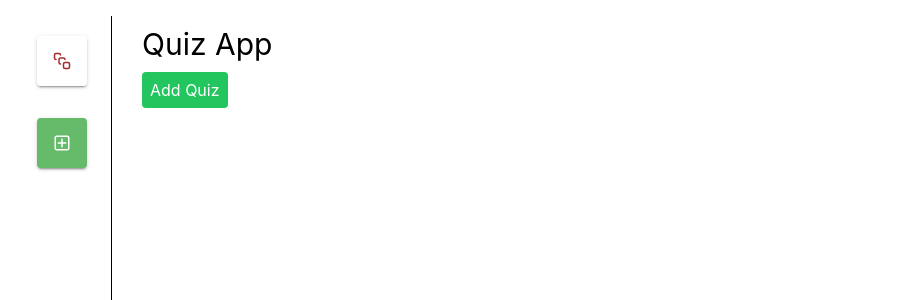
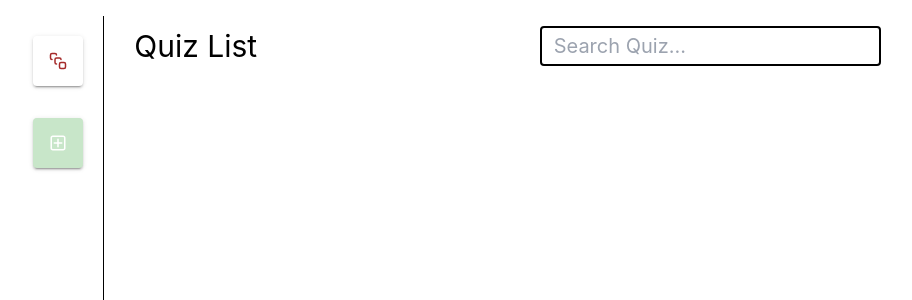
Before and after one commit to Aivazov/test-quiz-app, a React (Create React App) app: page / in a window 1280 px wide. Shown: the top 300 px of the page, without its empty margins (4-916 px from the left). Built offline with nearby package versions, Linux system fonts and the light colour scheme; the HTML template or start-up script is replaced by a standard one.

Commit message:
adding search input into quizlist component

```diff
--- a/src/App.tsx
+++ b/src/App.tsx
@@ -24,8 +24,8 @@ const App: React.FC = () => {
     <Router>
       <div className="container mx-auto p-4 flex flex-row w-full">
         <Header />
-        <main className="py-[10px] px-[30px]">
-          <h1 className="text-3xl mb-4">Quiz App</h1>
+        <main className="py-[10px] px-[30px] w-full">
+          {/* <h1 className="text-3xl mb-4">Quiz App</h1> */}
           <Routes>
             <Route path="/" element={<QuizList quizzes={quizzes} />} />
             <Route
--- a/src/components/AddQuiz/AddQuiz.tsx
+++ b/src/components/AddQuiz/AddQuiz.tsx
@@ -1,18 +1,22 @@
 // src/components/AddQuiz.tsx
-import React, { useState } from 'react';
+import React from 'react';
 import { Quiz } from '../../types';
 import { addQuiz } from '../../assets/localStorageAsset';
-import BackToMainBtn from '../BackToMainBtn/BackToMainBtn';
+// import BackToMainBtn from '../BackToMainBtn/BackToMainBtn';
 
 interface AddQuizProps {
   onAddQuiz: (quiz: Quiz) => void;
 }
 
 const AddQuiz: React.FC<AddQuizProps> = ({ onAddQuiz }) => {
-  const [title, setTitle] = useState('');
+  const [title, setTitle] = React.useState('');
 
   const handleSubmit = (e: React.FormEvent) => {
     e.preventDefault();
+    if (title.trim() === '') {
+      console.log('No quiz title');
+      return;
+    }
     const newQuiz: Quiz = {
       id: Date.now().toString(),
       title,
@@ -25,9 +29,9 @@ const AddQuiz: React.FC<AddQuizProps> = ({ onAddQuiz }) => {
 
   return (
     <form onSubmit={handleSubmit}>
-      <BackToMainBtn />
+      {/* <BackToMainBtn /> */}
       <div>
-        <label>Quiz Title</label>
+        <label className="text-3xl w-[40%]">Quiz Title</label>
         <input
           type="text"
           value={title}
--- a/src/components/Header/Header.tsx
+++ b/src/components/Header/Header.tsx
@@ -1,4 +1,4 @@
-import React from 'react';
+// import React from 'react';
 import { LuSquareStack } from 'react-icons/lu';
 import { CgAddR } from 'react-icons/cg';
 import { styled } from '@mui/material/styles';
@@ -36,11 +36,11 @@ const ColorButton = styled(Button)<ButtonProps & { buttonSize: number }>(
 
 const ColorButton2 = styled(Button)<ButtonProps & { buttonSize: number }>(
   ({ theme, buttonSize }) => ({
-    color: theme.palette.getContrastText(green[400]),
+    color: theme.palette.getContrastText(green[100]),
     width: buttonSize,
     height: buttonSize,
     minWidth: buttonSize,
-    backgroundColor: green[400],
+    backgroundColor: green[100],
     '&:hover': {
       backgroundColor: green[500],
     },
--- a/src/components/Quiz/Quiz.tsx
+++ b/src/components/Quiz/Quiz.tsx
@@ -1,5 +1,5 @@
 // src/components/Quiz/Quiz.tsx
-import React, { useState } from 'react';
+import React from 'react';
 import { Quiz, Question } from '../../types';
 import AddQuestionForm from '../AddQuestion/AddQuestionForm';
 
@@ -11,7 +11,7 @@ interface QuizProps {
 const QuizComponent: React.FC<QuizProps> = ({ quiz, addQuestion }) => {
   return (
     <div>
-      <h2>{quiz.title}</h2>
+      <h2 className="text-3xl w-[40%]">{quiz.title}</h2>
       <AddQuestionForm addQuestion={addQuestion} />
       {quiz.questions.map((question, index) => (
         <div key={index}>
--- a/src/components/QuizList/QuizList.tsx
+++ b/src/components/QuizList/QuizList.tsx
@@ -8,12 +8,35 @@ interface QuizListProps {
 }
 
 const QuizList: React.FC<QuizListProps> = ({ quizzes }) => {
+  const [searchRequest, setSearchRequest] = React.useState('');
+
+  const handleSearchChange = (e: React.ChangeEvent<HTMLInputElement>) => {
+    setSearchRequest(e.target.value);
+  };
+
+  const filteredQuizzes = quizzes.filter((quiz) =>
+    quiz.title.toLowerCase().includes(searchRequest.toLowerCase())
+  );
+
   return (
     <div>
-      <Link to="/add" className="bg-green-500 text-white p-2 rounded">Add Quiz</Link>
-      <ul>
-        {quizzes.map((quiz) => (
-          <li key={quiz.id}>
+      <div className=" mb-7 flex items-center w-full">
+        <h1 className="text-3xl w-[37%]">Quiz List</h1>
+        <input
+          className="border-black border-2 rounded-[4px] text-xl py-1 px-3"
+          type="text"
+          placeholder="Search Quiz..."
+          onChange={handleSearchChange}
+          value={searchRequest}
+        />
+        {/* <Link to="/add" className="bg-green-500 text-white p-2 rounded">Add Quiz</Link> */}
+      </div>
+      <ul className="w-full flex flex-col justify-center gap-4">
+        {filteredQuizzes.map((quiz) => (
+          <li
+            key={quiz.id}
+            className="border-black border-2 rounded-md text-xl py-2 px-3"
+          >
             <Link to={`/quiz/${quiz.id}`} className="text-blue-500">
               {quiz.title}
             </Link>
```
